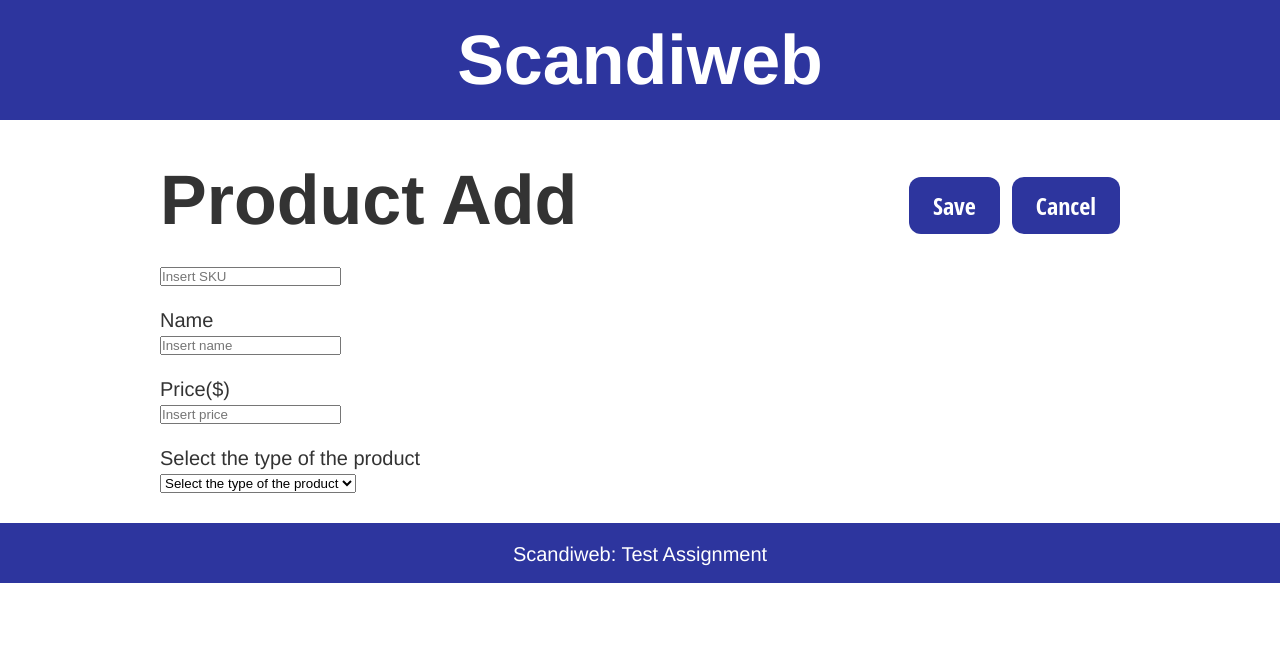
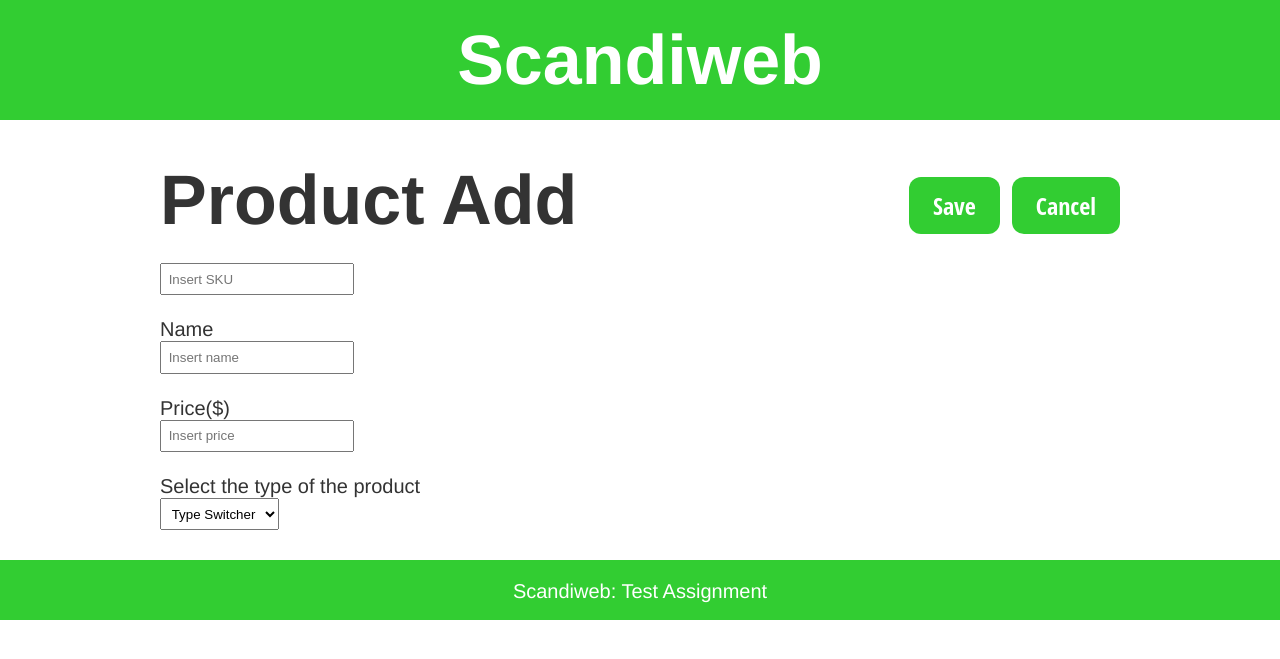
Before and after one commit to Erudite885/Scandiweb-test, a PHP site: page /add.php in a window 1280 px wide. Shown: the top 659 px of the page. Run offline with PHP 8.4, Linux system fonts and the light colour scheme.

Commit message:
files updated, errors located

```diff
--- a/Style/style.css
+++ b/Style/style.css
@@ -11,13 +11,13 @@
 
 header {
     height: 5em;
-    background-color: #2d359e;
+    background-color: limegreen;
     padding: 10px 0;
 }
 
 footer {
     height: 2em;
-    background-color: #2d359e;
+    background-color: limegreen;
     padding: 10px 0;
     text-align: center;
     font-size: 1em;
@@ -34,12 +34,12 @@
     display: inline-block;
     font-size: 70px;
 }
-
+/* #2d359e */
 button {
     border: 0;
     padding: 0.5em 1em;
     font-family: "Open Sans Condensed", sans-serif;
-    background-color: #2d359e;
+    background-color: limegreen;
     color: white;
     font-size: 1.2em;
     float: right;
@@ -50,7 +50,7 @@
 
 button:hover,
 button:focus {
-    background-color: #171b4b;
+    background-color: limegreen;
 }
 
 .info {
@@ -92,7 +92,7 @@
 }
 
 .row:hover {
-    box-shadow: #333 0px 0px 10px;
+    box-shadow: limegreen 0px 0px 10px;
     color: #000;
 }
 
@@ -112,3 +112,17 @@
     left: 0;
     top: -30px;
 }
+
+input[type="text"],
+input[type="number"],
+#productType {
+    padding: 0.5em;
+}
+
+/* input[type="number"] {
+    padding: 0.5em;
+}
+
+#productType {
+    padding: 0.5em;
+} */
--- a/add.php
+++ b/add.php
@@ -44,7 +44,7 @@
     <p>Select the type of the product</p>
 
     <select id="productType" name="productType" onchange="run()" oninvalid="this.setCustomValidity('Pick a Product Type')" oninput="this.setCustomValidity('')" required>
-        <option value="" selected disabled>Select the type of the product</option>
+        <option value="" selected disabled>Type Switcher</option>
         <option value='DVD' id="#DVD"> DVD </option>
         <option value='Book' id="#Book"> Book </option>
         <option value='Furniture' id="#Furniture"> Furniture </option>
--- a/addProduct.php
+++ b/addProduct.php
@@ -8,7 +8,7 @@
 	$Size_BD = isset($_POST['size']) ? $_POST['size'] : null;
 	$Weight_BD = isset($_POST['weight']) ? $_POST['weight'] : null;
 	$Height_BD = isset($_POST['height']) ? $_POST['height'] : null;
-	$width_BD = isset($_POST['width']) ? $_POST['width'] : null;
+	$Width_BD = isset($_POST['width']) ? $_POST['width'] : null;
 	$Length_BD = isset($_POST['length']) ? $_POST['length'] : null;
 
 
@@ -36,7 +36,7 @@
 				}
 				break;
 			default:
-				//
+			//
 				break;
 		}
 	}
--- a/index.php
+++ b/index.php
@@ -3,4 +3,3 @@
 include "header.php";
 include "home.php";
 include "footer.php";
-?>
```
